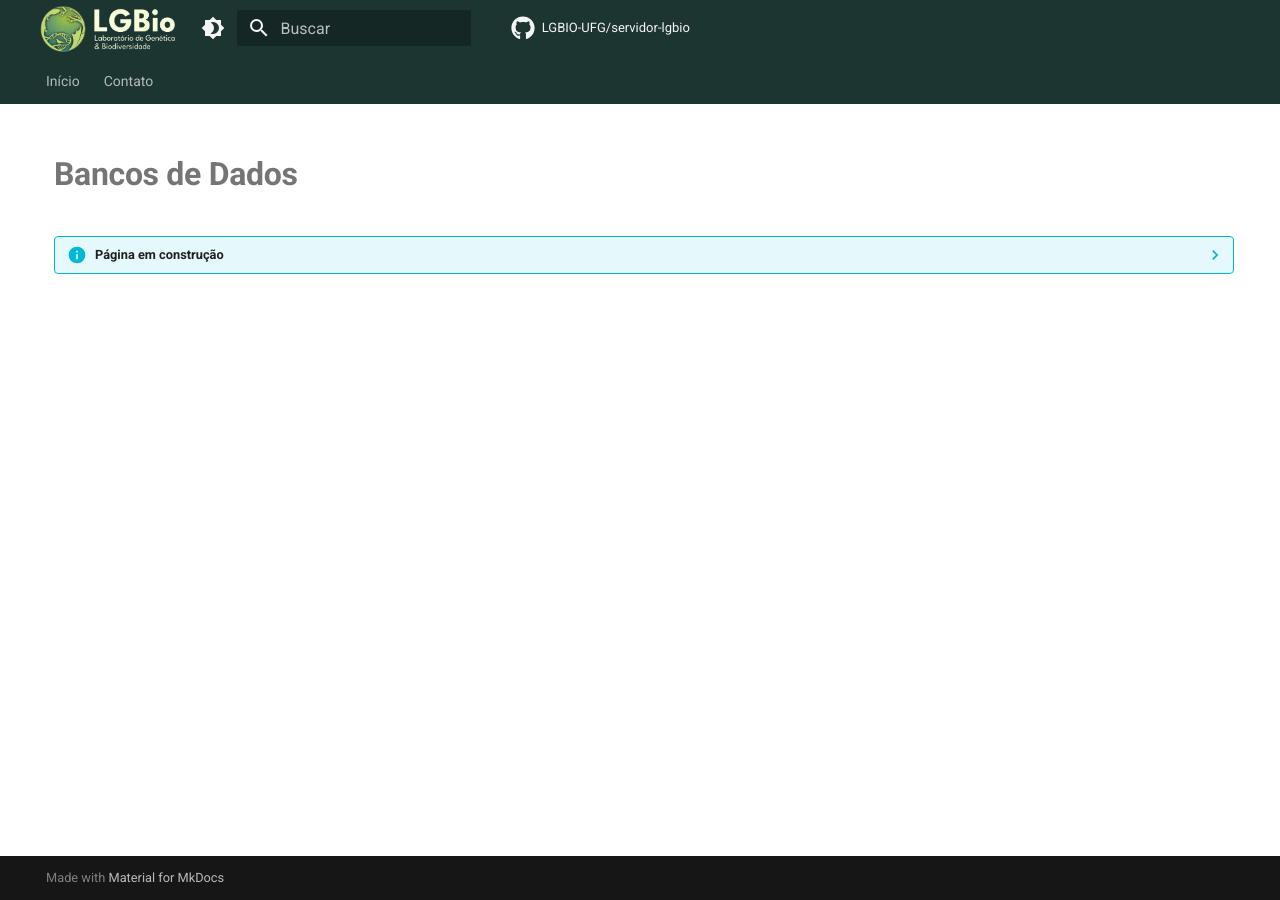
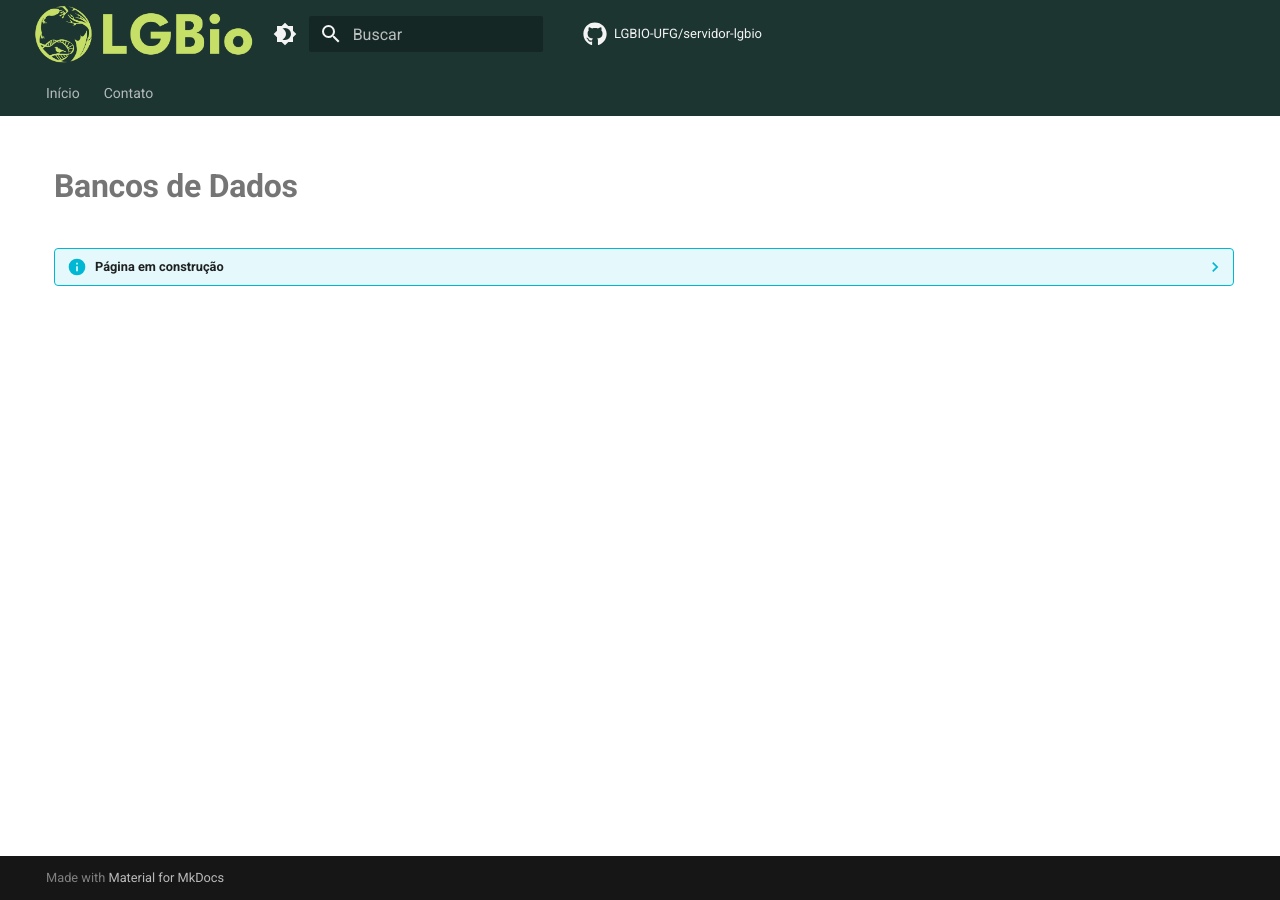
Before and after one commit to LGBIO-UFG/servidor-lgbio, an MkDocs documentation site: the page built from docs/bancos_de_dados/index_bancos_de_dados.md, in a window 1280 px wide. Built offline with MkDocs 1.6.1 and Material for MkDocs 9.7.7, drawn with Linux system fonts in a browser that asks for light colours; comment, search, counter and statistics services are not loaded.

Commit message:
ajusta header no CSS e logo

```diff
--- a/docs/stylesheets/extra.css
+++ b/docs/stylesheets/extra.css
@@ -35,7 +35,7 @@
 
 .md-header__button.md-logo img,
 .md-header__button.md-logo svg {
-  height: 2.4rem; /* 2.4rem */
+  height: 3rem; /* 2.4rem */
   width: auto;
 }
 
@@ -58,8 +58,14 @@
   display: flex !important;
 }
 
-.md-sidebar--primary {
+/*.md-sidebar--primary {
   display: none;
+}*/
+
+@media screen and (min-width: 76.25em) {
+  .md-sidebar--primary {
+    display: none;
+  }
 }
 
 /* Em telas pequenas, reduz a logo pra caber junto do hamburger */
@@ -154,3 +160,33 @@
 .md-typeset .grid.cards > ul > li {
   text-align: center;
 }
+
+/* ============================================================
+   Ajuste da altura do Header e reposicionamento dos elementos
+   ============================================================ */
+
+/* 1. Aumenta a altura total da barra superior */
+.md-header {
+  height: auto;
+  min-height: 3rem; /* Ajuste a altura total do cabeçalho conforme necessário */
+}
+
+/* 2. Garante que os itens internos (logo, busca, dark mode) fiquem centralizados verticalmente */
+.md-header__inner {
+  height: 100%;
+  align-items: center;
+  padding-top: 0.0rem;
+  padding-bottom: 0.0rem;
+}
+
+/* 3. Posiciona a barra de abas (Início / Contato) na linha inferior */
+.md-tabs {
+  margin-top: 0.0rem;
+}
+
+/* 4. Alinha os textos "Início" e "Contato" logo abaixo do ícone de tema/logo */
+.md-tabs__list {
+  display: flex;
+  margin-left: 0.8rem; /* Aumente este valor (ex: 3rem ou 4rem) para empurrar os links mais para a direita, embaixo do botão de tema */
+  padding: 0;
+}
```
Also changed, not shown: docs/assets/logo.png.
